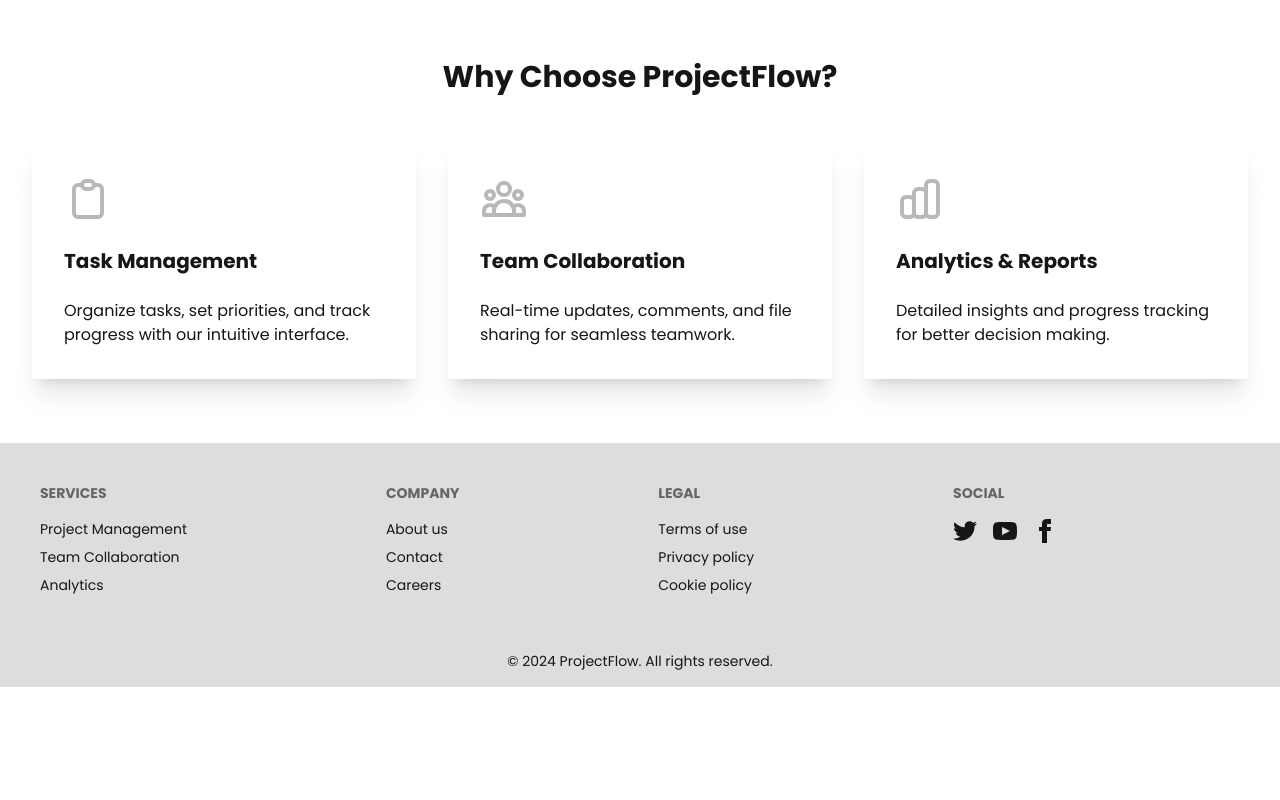
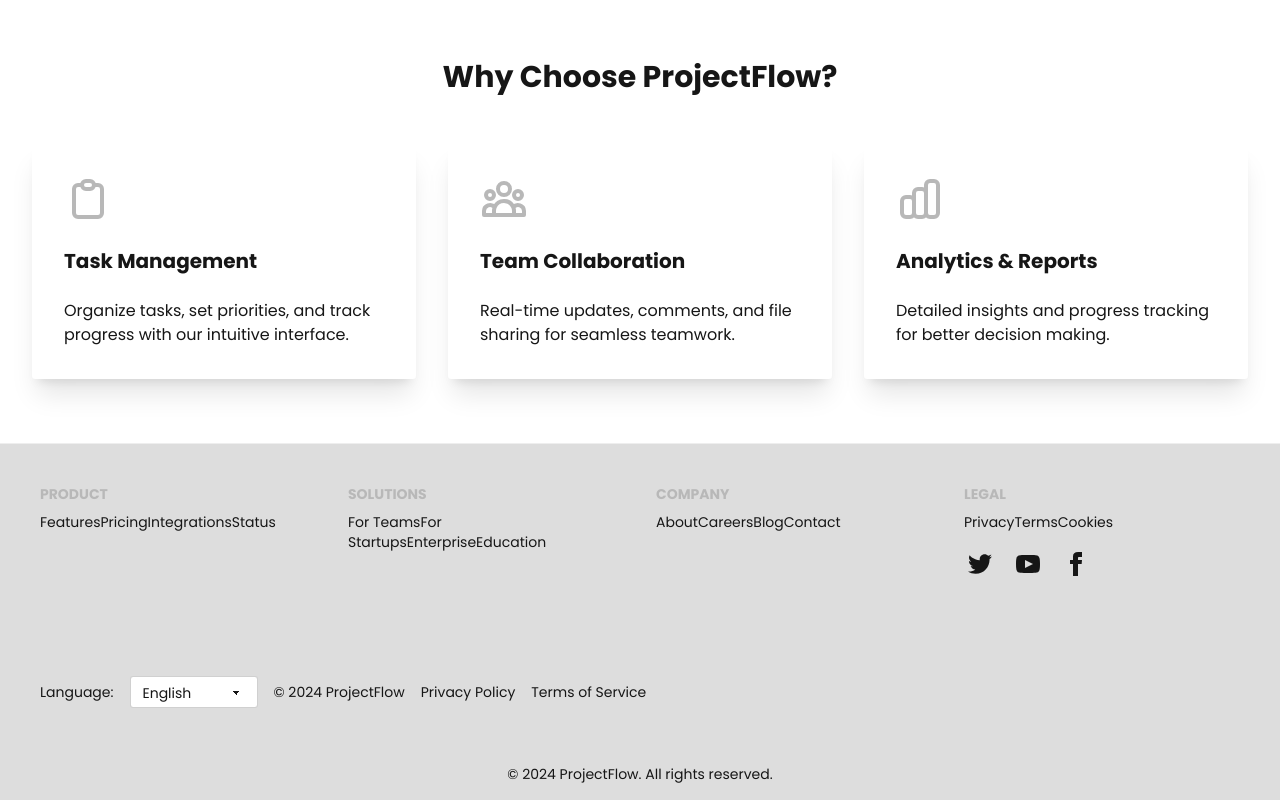
Before and after one commit to malekjendoubi21/twin2-project-management-platform, a React (Vite) app in the folder Client/: page / in a window 1280 px wide. Shown: the part 713-1513 px from the top of the page. Before the commit the page ends 1400 px from the top, so only its background shows below. Built offline with nearby package versions, Linux system fonts and the light colour scheme.

Commit message:
footer update

```diff
--- a/Client/src/pages/Acceuil.jsx
+++ b/Client/src/pages/Acceuil.jsx
@@ -116,9 +116,88 @@ const Acceuil = () => {
       </div>
 
       {/* Footer */}
-      <footer className="footer p-10 bg-base-300 text-base-content">
-        {/* Same footer as Home component */}
-      </footer>
+      <footer className="footer p-10 bg-base-300 text-base-content border-t border-base-200">
+  <div className="max-w-7xl mx-auto w-full">
+    {/* Main Footer Content */}
+    <div className="grid grid-cols-2 md:grid-cols-4 gap-8">
+
+      {/* Product Column */}
+      <div>
+        <h6 className="footer-title opacity-100 text-primary">Product</h6>
+        <Link to="/features" className="link link-hover">Features</Link>
+        <Link to="/pricing" className="link link-hover">Pricing</Link>
+        <Link to="/integrations" className="link link-hover">Integrations</Link>
+        <Link to="/status" className="link link-hover">Status</Link>
+      </div>
+
+      {/* Solutions Column */}
+      <div>
+        <h6 className="footer-title opacity-100 text-primary">Solutions</h6>
+        <Link to="/teams" className="link link-hover">For Teams</Link>
+        <Link to="/startups" className="link link-hover">For Startups</Link>
+        <Link to="/enterprise" className="link link-hover">Enterprise</Link>
+        <Link to="/education" className="link link-hover">Education</Link>
+      </div>
+
+      {/* Company Column */}
+      <div>
+        <h6 className="footer-title opacity-100 text-primary">Company</h6>
+        <Link to="/about" className="link link-hover">About</Link>
+        <Link to="/careers" className="link link-hover">Careers</Link>
+        <Link to="/blog" className="link link-hover">Blog</Link>
+        <Link to="/contact" className="link link-hover">Contact</Link>
+      </div>
+
+      {/* Legal & Social */}
+      <div>
+        <h6 className="footer-title opacity-100 text-primary">Legal</h6>
+        <Link to="/privacy" className="link link-hover">Privacy</Link>
+        <Link to="/terms" className="link link-hover">Terms</Link>
+        <Link to="/cookies" className="link link-hover">Cookies</Link>
+
+        {/* Social Icons */}
+        <div className="mt-4 flex gap-4">
+          <a className="btn btn-circle btn-sm btn-ghost">
+            <svg xmlns="http://www.w3.org/2000/svg" width="24" height="24" viewBox="0 0 24 24" className="fill-current">
+              <path d="M24 4.557c-.883.392-1.832.656-2.828.775 1.017-.609 1.798-1.574 2.165-2.724-.951.564-2.005.974-3.127 1.195-.897-.957-2.178-1.555-3.594-1.555-3.179 0-5.515 2.966-4.797 6.045-4.091-.205-7.719-2.165-10.148-5.144-1.29 2.213-.669 5.108 1.523 6.574-.806-.026-1.566-.247-2.229-.616-.054 2.281 1.581 4.415 3.949 4.89-.693.188-1.452.232-2.224.084.626 1.956 2.444 3.379 4.6 3.419-2.07 1.623-4.678 2.348-7.29 2.04 2.179 1.397 4.768 2.212 7.548 2.212 9.142 0 14.307-7.721 13.995-14.646.962-.695 1.797-1.562 2.457-2.549z"></path>
+            </svg>
+          </a>
+          <a className="btn btn-circle btn-sm btn-ghost">
+            <svg xmlns="http://www.w3.org/2000/svg" width="24" height="24" viewBox="0 0 24 24" className="fill-current">
+              <path d="M19.615 3.184c-3.604-.246-11.631-.245-15.23 0-3.897.266-4.356 2.62-4.385 8.816.029 6.185.484 8.549 4.385 8.816 3.6.245 11.626.246 15.23 0 3.897-.266 4.356-2.62 4.385-8.816-.029-6.185-.484-8.549-4.385-8.816zm-10.615 12.816v-8l8 3.993-8 4.007z"></path>
+            </svg>
+          </a>
+          <a className="btn btn-circle btn-sm btn-ghost">
+            <svg xmlns="http://www.w3.org/2000/svg" width="24" height="24" viewBox="0 0 24 24" className="fill-current">
+              <path d="M9 8h-3v4h3v12h5v-12h3.642l.358-4h-4v-1.667c0-.955.192-1.333 1.115-1.333h2.885v-5h-3.808c-3.596 0-5.192 1.583-5.192 4.615v3.385z"></path>
+            </svg>
+          </a>
+        </div>
+      </div>
+    </div>
+
+    {/* Divider */}
+    <div className="divider my-8"></div>
+
+    {/* Bottom Footer */}
+    <div className="flex flex-col md:flex-row justify-between items-center gap-4">
+      <div className="flex items-center gap-4">
+        <span className="text-sm">Language:</span>
+        <select className="select select-bordered select-sm w-32">
+          <option>English</option>
+          <option>Français</option>
+          <option>Español</option>
+        </select>
+      </div>
+
+      <div className="flex gap-4">
+        <span className="text-sm">© 2024 ProjectFlow</span>
+        <Link to="/privacy" className="link link-hover text-sm">Privacy Policy</Link>
+        <Link to="/terms" className="link link-hover text-sm">Terms of Service</Link>
+      </div>
+    </div>
+  </div>
+</footer>
     </div>
   );
 };
--- a/Client/src/pages/Home.jsx
+++ b/Client/src/pages/Home.jsx
@@ -90,32 +90,85 @@ const Home = () => {
         </div>
       </div>
 
-      {/* Footer */}
-      <footer className="footer p-10 bg-base-300 text-base-content">
+      <footer className="footer p-10 bg-base-300 text-base-content border-t border-base-200">
+  <div className="max-w-7xl mx-auto w-full">
+    {/* Main Footer Content */}
+    <div className="grid grid-cols-2 md:grid-cols-4 gap-8">
+
+      {/* Product Column */}
       <div>
-          <span className="footer-title">Services</span>
-          <Link to="/features" className="link link-hover">Project Management</Link>
-          <Link to="/features" className="link link-hover">Team Collaboration</Link>
-          <Link to="/features" className="link link-hover">Analytics</Link>
+        <h6 className="footer-title opacity-100 text-primary">Product</h6>
+        <Link to="/features" className="link link-hover">Features</Link>
+        <Link to="/pricing" className="link link-hover">Pricing</Link>
+        <Link to="/integrations" className="link link-hover">Integrations</Link>
+        <Link to="/status" className="link link-hover">Status</Link>
       </div>
+
+      {/* Solutions Column */}
       <div>
-          <span className="footer-title">Company</span>
-          <Link to="/about" className="link link-hover">About us</Link>
+        <h6 className="footer-title opacity-100 text-primary">Solutions</h6>
+        <Link to="/teams" className="link link-hover">For Teams</Link>
+        <Link to="/startups" className="link link-hover">For Startups</Link>
+        <Link to="/enterprise" className="link link-hover">Enterprise</Link>
+        <Link to="/education" className="link link-hover">Education</Link>
+      </div>
+
+      {/* Company Column */}
+      <div>
+        <h6 className="footer-title opacity-100 text-primary">Company</h6>
+        <Link to="/about" className="link link-hover">About</Link>
+        <Link to="/careers" className="link link-hover">Careers</Link>
+        <Link to="/blog" className="link link-hover">Blog</Link>
         <Link to="/contact" className="link link-hover">Contact</Link>
-          <Link to="/careers" className="link link-hover">Careers</Link>
       </div>
+
+      {/* Legal & Social */}
       <div>
-          <span className="footer-title">Legal</span>
-          <Link to="/terms" className="link link-hover">Terms of use</Link>
-          <Link to="/privacy" className="link link-hover">Privacy policy</Link>
-          <Link to="/cookies" className="link link-hover">Cookie policy</Link>
+        <h6 className="footer-title opacity-100 text-primary">Legal</h6>
+        <Link to="/privacy" className="link link-hover">Privacy</Link>
+        <Link to="/terms" className="link link-hover">Terms</Link>
+        <Link to="/cookies" className="link link-hover">Cookies</Link>
+
+        {/* Social Icons */}
+        <div className="mt-4 flex gap-4">
+          <a className="btn btn-circle btn-sm btn-ghost">
+            <svg xmlns="http://www.w3.org/2000/svg" width="24" height="24" viewBox="0 0 24 24" className="fill-current">
+              <path d="M24 4.557c-.883.392-1.832.656-2.828.775 1.017-.609 1.798-1.574 2.165-2.724-.951.564-2.005.974-3.127 1.195-.897-.957-2.178-1.555-3.594-1.555-3.179 0-5.515 2.966-4.797 6.045-4.091-.205-7.719-2.165-10.148-5.144-1.29 2.213-.669 5.108 1.523 6.574-.806-.026-1.566-.247-2.229-.616-.054 2.281 1.581 4.415 3.949 4.89-.693.188-1.452.232-2.224.084.626 1.956 2.444 3.379 4.6 3.419-2.07 1.623-4.678 2.348-7.29 2.04 2.179 1.397 4.768 2.212 7.548 2.212 9.142 0 14.307-7.721 13.995-14.646.962-.695 1.797-1.562 2.457-2.549z"></path>
+            </svg>
+          </a>
+          <a className="btn btn-circle btn-sm btn-ghost">
+            <svg xmlns="http://www.w3.org/2000/svg" width="24" height="24" viewBox="0 0 24 24" className="fill-current">
+              <path d="M19.615 3.184c-3.604-.246-11.631-.245-15.23 0-3.897.266-4.356 2.62-4.385 8.816.029 6.185.484 8.549 4.385 8.816 3.6.245 11.626.246 15.23 0 3.897-.266 4.356-2.62 4.385-8.816-.029-6.185-.484-8.549-4.385-8.816zm-10.615 12.816v-8l8 3.993-8 4.007z"></path>
+            </svg>
+          </a>
+          <a className="btn btn-circle btn-sm btn-ghost">
+            <svg xmlns="http://www.w3.org/2000/svg" width="24" height="24" viewBox="0 0 24 24" className="fill-current">
+              <path d="M9 8h-3v4h3v12h5v-12h3.642l.358-4h-4v-1.667c0-.955.192-1.333 1.115-1.333h2.885v-5h-3.808c-3.596 0-5.192 1.583-5.192 4.615v3.385z"></path>
+            </svg>
+          </a>
         </div>
-        <div>
-          <span className="footer-title">Social</span>
-          <div className="grid grid-flow-col gap-4">
-            <a><svg xmlns="http://www.w3.org/2000/svg" width="24" height="24" viewBox="0 0 24 24" className="fill-current"><path d="M24 4.557c-.883.392-1.832.656-2.828.775 1.017-.609 1.798-1.574 2.165-2.724-.951.564-2.005.974-3.127 1.195-.897-.957-2.178-1.555-3.594-1.555-3.179 0-5.515 2.966-4.797 6.045-4.091-.205-7.719-2.165-10.148-5.144-1.29 2.213-.669 5.108 1.523 6.574-.806-.026-1.566-.247-2.229-.616-.054 2.281 1.581 4.415 3.949 4.89-.693.188-1.452.232-2.224.084.626 1.956 2.444 3.379 4.6 3.419-2.07 1.623-4.678 2.348-7.29 2.04 2.179 1.397 4.768 2.212 7.548 2.212 9.142 0 14.307-7.721 13.995-14.646.962-.695 1.797-1.562 2.457-2.549z"></path></svg></a>
-            <a><svg xmlns="http://www.w3.org/2000/svg" width="24" height="24" viewBox="0 0 24 24" className="fill-current"><path d="M19.615 3.184c-3.604-.246-11.631-.245-15.23 0-3.897.266-4.356 2.62-4.385 8.816.029 6.185.484 8.549 4.385 8.816 3.6.245 11.626.246 15.23 0 3.897-.266 4.356-2.62 4.385-8.816-.029-6.185-.484-8.549-4.385-8.816zm-10.615 12.816v-8l8 3.993-8 4.007z"></path></svg></a>
-            <a><svg xmlns="http://www.w3.org/2000/svg" width="24" height="24" viewBox="0 0 24 24" className="fill-current"><path d="M9 8h-3v4h3v12h5v-12h3.642l.358-4h-4v-1.667c0-.955.192-1.333 1.115-1.333h2.885v-5h-3.808c-3.596 0-5.192 1.583-5.192 4.615v3.385z"></path></svg></a>
+      </div>
+    </div>
+
+    {/* Divider */}
+    <div className="divider my-8"></div>
+
+    {/* Bottom Footer */}
+    <div className="flex flex-col md:flex-row justify-between items-center gap-4">
+      <div className="flex items-center gap-4">
+        <span className="text-sm">Language:</span>
+        <select className="select select-bordered select-sm w-32">
+          <option>English</option>
+          <option>Français</option>
+          <option>Español</option>
+        </select>
+      </div>
+
+      <div className="flex gap-4">
+        <span className="text-sm">© 2024 ProjectFlow</span>
+        <Link to="/privacy" className="link link-hover text-sm">Privacy Policy</Link>
+        <Link to="/terms" className="link link-hover text-sm">Terms of Service</Link>
+      </div>
     </div>
   </div>
 </footer>
```
Lines whose indentation alone changed are shown as unchanged.
